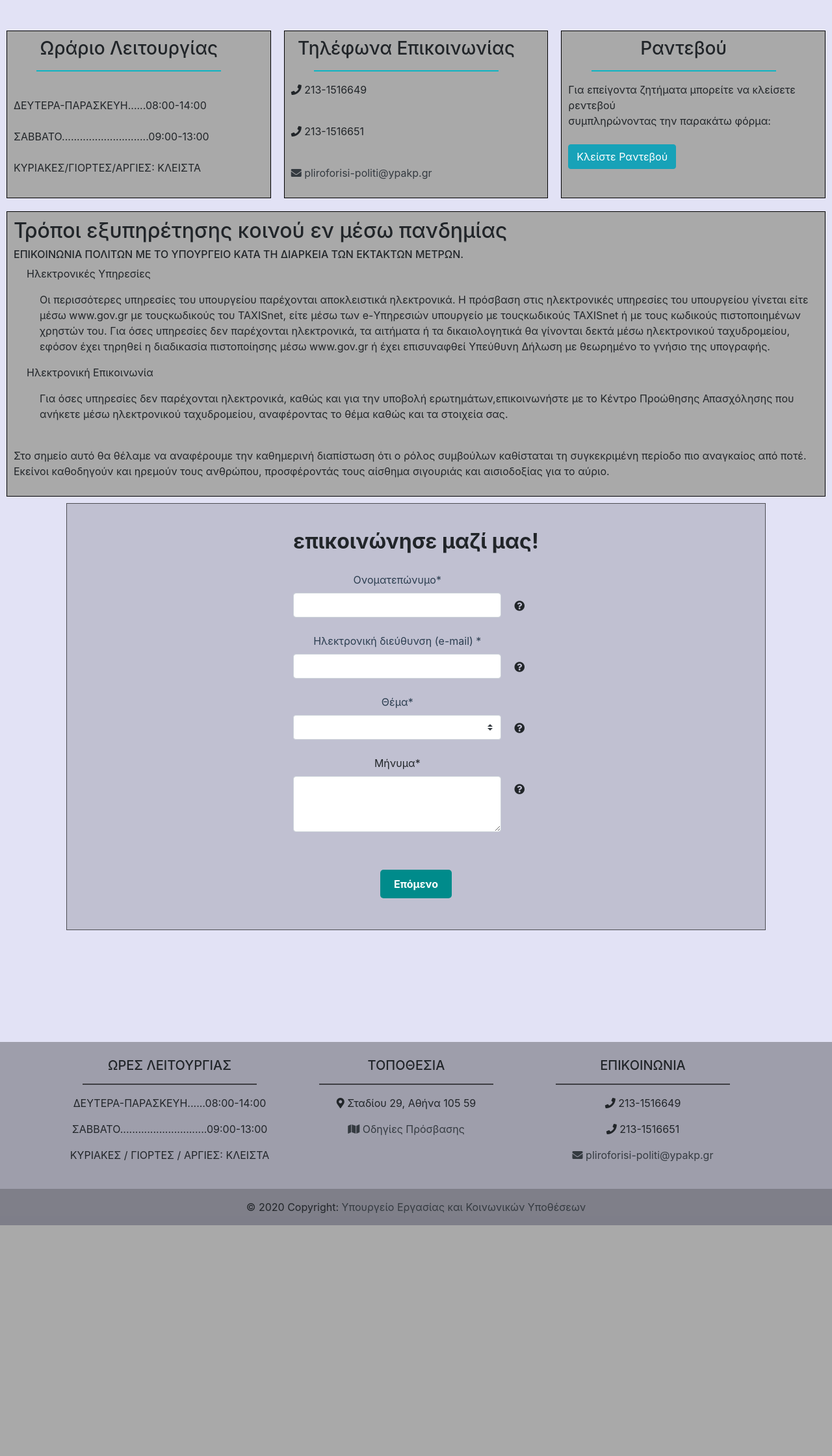
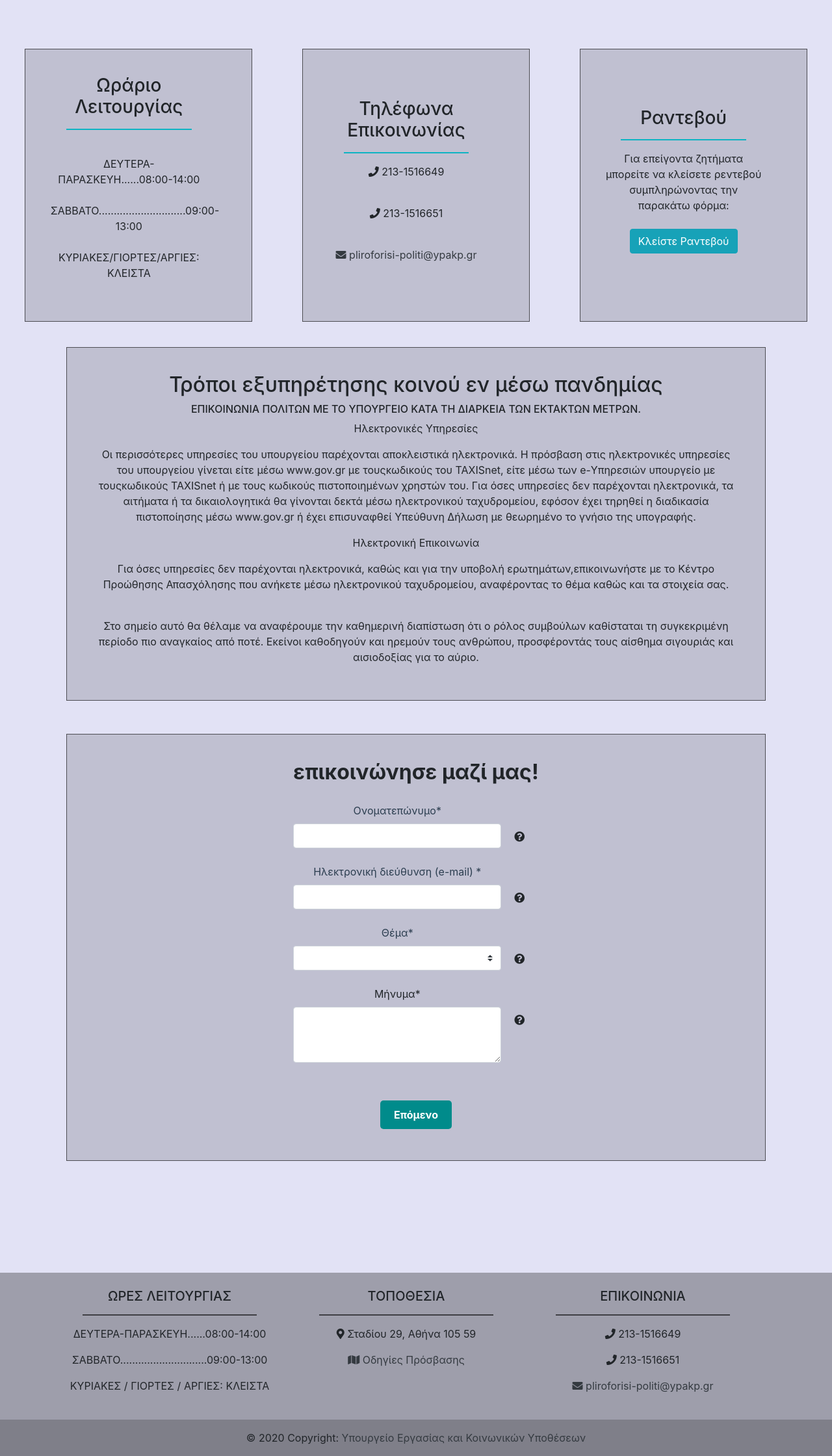
Before and after one commit to meryfanou/EAM, a PHP site: page /epikoinwnia.php in a window 1280 px wide. Shown: the part 163-2403 px from the top of the page at 65% size. Before the commit the page ends 2048 px from the top, so only its background shows below. Run offline with PHP 8.4, Linux system fonts and the light colour scheme; some libraries are stand-ins or nearby versions.

Commit message:
allages se epikoinwnia,confirm,dfault

```diff
--- a/epikoinwnia.php
+++ b/epikoinwnia.php
@@ -23,7 +23,14 @@
 
     <!-- upokoutia to kathena me tis plhrofories tou -->
     <!-- WRARIO -->
-    <div class="container-fluid " style="margin: 10px; padding: 10px ;border: 1px solid black; background-color: darkgrey">
+    <div class="container-fluid " style="
+	justify-content: center;
+	align-content: center;
+	margin: 3% 3% 3% 3%;
+	padding: 3%;
+	border: 1px solid rgba(0,0,0,0.6);
+	background-color: rgba(0,0,0,0.15);
+	text-align : center;">
         <div class="row">
             <div class="col">
             <h3 style="text-align:center"> Ωράριο Λειτουργίας </h3>
@@ -43,7 +50,14 @@
     </div>
 
     <!--  THLEFWNA -->
-    <div class="container-fluid" style="margin: 10px; padding: 10px ;border: 1px solid black; background-color: darkgrey">
+    <div class="container-fluid" style="
+	justify-content: center;
+    align-content: center;
+    margin: 3% 3% 3% 3%;
+	padding: 3%;
+	border: 1px solid rgba(0,0,0,0.6);
+	background-color: rgba(0,0,0,0.15);
+	text-align : center;">
         <div class="row">
             <div class="col">
             <h3 style="text-align:center">Τηλέφωνα Επικοινωνίας </h3>
@@ -64,7 +78,14 @@
     </div>
 
     <!--  RANTEYOY -->
-    <div class="container-fluid " style="margin: 10px; padding: 10px ;border: 1px solid black;background-color: darkgrey">
+    <div class="container-fluid " style="
+	justify-content: center;
+    align-content: center;
+    margin: 3% 3% 3% 3%;
+	padding: 3%;
+	border: 1px solid rgba(0,0,0,0.6);
+	background-color: rgba(0,0,0,0.15);
+	text-align : center;">
         <div class="row">
             <div class="col">
                 <h3 style="text-align:center">Ραντεβού </h3>
@@ -86,17 +107,24 @@
 
 </ul>
 
-<div class="container-xxl " style="margin: 10px; padding: 10px ;border: 1px solid black;background-color: darkgrey">
+<div class="container-xxl " style="
+	justify-content: center;
+	align-content: center;
+	margin: 0 8% 4% 8%;
+	padding: 3%;
+	border: 1px solid rgba(0,0,0,0.6);
+	background-color: rgba(0,0,0,0.15);
+	text-align : center;">
     <h2> Τρόποι εξυπηρέτησης κοινού εν μέσω πανδημίας</h2>
 
     <h6>ΕΠΙΚΟΙΝΩΝΙΑ ΠΟΛΙΤΩΝ ΜΕ ΤΟ ΥΠΟΥΡΓΕΙΟ ΚΑΤΑ ΤΗ ΔΙΑΡΚΕΙΑ ΤΩΝ ΕΚΤΑΚΤΩΝ ΜΕΤΡΩΝ.</h6>
 
-        <p style="padding-left:20px">Ηλεκτρονικές Υπηρεσίες</p>
-        <p style="padding-left:40px">Οι περισσότερες υπηρεσίες του υπουργείου παρέχονται αποκλειστικά ηλεκτρονικά. Η πρόσβαση στις ηλεκτρονικές υπηρεσίες του υπουργείου γίνεται είτε μέσω www.gov.gr με τουςκωδικούς του TAXISnet, είτε μέσω των e-Υπηρεσιών υπουργείο  με τουςκωδικούς TAXISnet ή με τους κωδικούς πιστοποιημένων χρηστών του.
+        <p >Ηλεκτρονικές Υπηρεσίες</p>
+        <p >Οι περισσότερες υπηρεσίες του υπουργείου παρέχονται αποκλειστικά ηλεκτρονικά. Η πρόσβαση στις ηλεκτρονικές υπηρεσίες του υπουργείου γίνεται είτε μέσω www.gov.gr με τουςκωδικούς του TAXISnet, είτε μέσω των e-Υπηρεσιών υπουργείο  με τουςκωδικούς TAXISnet ή με τους κωδικούς πιστοποιημένων χρηστών του.
         Για όσες υπηρεσίες δεν παρέχονται ηλεκτρονικά, τα αιτήματα ή τα δικαιολογητικά θα γίνονται δεκτά μέσω ηλεκτρονικού ταχυδρομείου, εφόσον έχει τηρηθεί η διαδικασία πιστοποίησης μέσω www.gov.gr ή έχει επισυναφθεί Υπεύθυνη Δήλωση με θεωρημένο το γνήσιο της υπογραφής. </p>
 
-        <p style="padding-left:20px">Ηλεκτρονική Επικοινωνία </p>
-        <p style="padding-left:40px">Για όσες υπηρεσίες δεν παρέχονται ηλεκτρονικά, καθώς και για την υποβολή ερωτημάτων,επικοινωνήστε με το Κέντρο Προώθησης Απασχόλησης που ανήκετε μέσω ηλεκτρονικού ταχυδρομείου, αναφέροντας το θέμα καθώς και τα στοιχεία σας.</p>
+        <p >Ηλεκτρονική Επικοινωνία </p>
+        <p >Για όσες υπηρεσίες δεν παρέχονται ηλεκτρονικά, καθώς και για την υποβολή ερωτημάτων,επικοινωνήστε με το Κέντρο Προώθησης Απασχόλησης που ανήκετε μέσω ηλεκτρονικού ταχυδρομείου, αναφέροντας το θέμα καθώς και τα στοιχεία σας.</p>
     <br>
     <p>Στο σημείο αυτό θα θέλαμε να αναφέρουμε την καθημερινή διαπίστωση ότι ο ρόλος συμβούλων καθίσταται τη συγκεκριμένη περίοδο πιο αναγκαίος από ποτέ. Εκείνοι καθοδηγούν και ηρεμούν τους ανθρώπου, προσφέροντάς τους αίσθημα σιγουριάς και αισιοδοξίας για το αύριο. </p>
 </div>
```
Also changed, not shown: confirm.php (+31 -6 lines), confirm_ep.php (+29 -6 lines), default.php (added, +48 -0 lines), README.txt, images/wrench.png (added).
